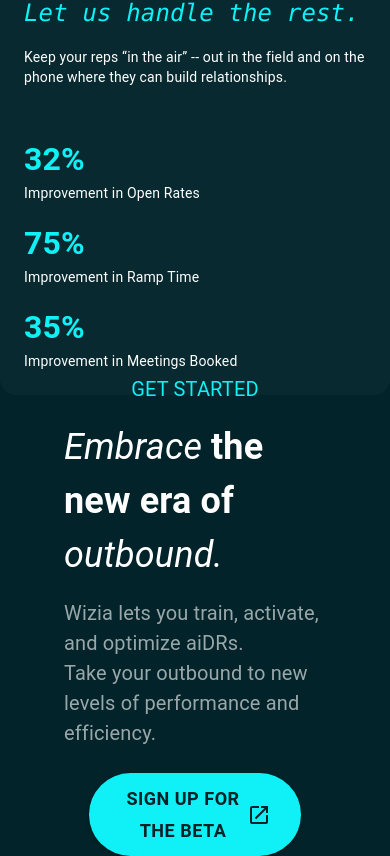
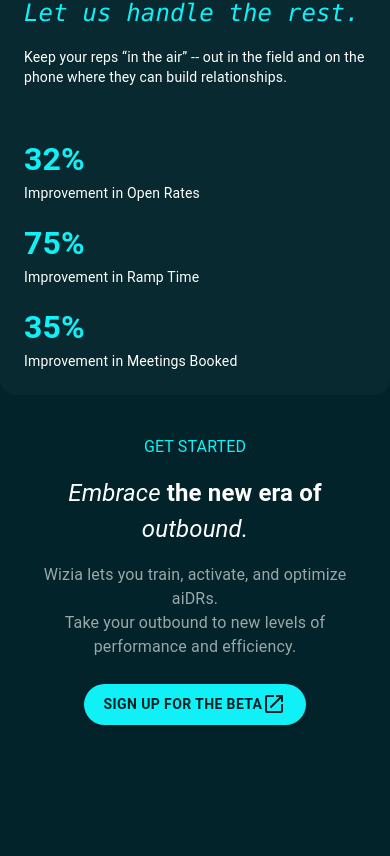
Before and after one commit to shafiq-91/ReactJS, a React (Vite) app: page / in a window 390 px wide. Shown: the part 2718-3574 px from the top of the page. After the commit the page ends 3492 px from the top, so only its background shows below. Built offline with nearby package versions, Linux system fonts and the light colour scheme.

Commit message:
Started section responsive done

```diff
--- a/src/components/Started.jsx
+++ b/src/components/Started.jsx
@@ -4,11 +4,17 @@
 
 function Started() {
     return (
-        <div className='flex flex-col items-center justify-center p-16 max-h-[433px] h-full'>
-            <p className='text-[#0FF1F6] text-[20px]'>GET STARTED</p>
-            <h1 className='italic py-4 text-[36px]'>Embrace <span className='font-bold not-italic'>the new era of</span> outbound.</h1>
-            <p className='opacity-60 text-[20px]'>Wizia lets you train, activate, and optimize aiDRs.</p>
-            <p className='opacity-60 text-[20px]'>Take your outbound to new levels of performance and efficiency.</p>
+        <div className='flex flex-col items-center justify-center text-center p-6 sm:p-16 max-h-[433px] h-full'>
+            <p className='text-[#0FF1F6] text-[16px] sm:text-[20px]'>GET STARTED</p>
+            <h1 className='italic py-4 text-[24px] sm:text-[36px]'>
+                Embrace <span className='font-bold not-italic'>the new era of</span> outbound.
+            </h1>
+            <p className='opacity-60 text-[16px] sm:text-[20px]'>
+                Wizia lets you train, activate, and optimize aiDRs.
+            </p>
+            <p className='opacity-60 text-[16px] sm:text-[20px]'>
+                Take your outbound to new levels of performance and efficiency.
+            </p>
             <Button
                 variant='contained'
                 sx={{
@@ -16,12 +22,12 @@
                     fontWeight: 'bold',
                     color: '#002228',
                     borderRadius: '50px',
-                    padding: '10px 30px',
-                    fontSize: '18px',
-                    margin:'25px'
+                    padding: { xs: '8px 20px', sm: '10px 30px' },
+                    fontSize: { xs: '14px', sm: '18px' },
+                    margin: '25px',
                 }}
             >
-                Sign Up for the Beta  <LaunchIcon />
+                Sign Up for the Beta <LaunchIcon />
             </Button>
         </div>
     )
```
